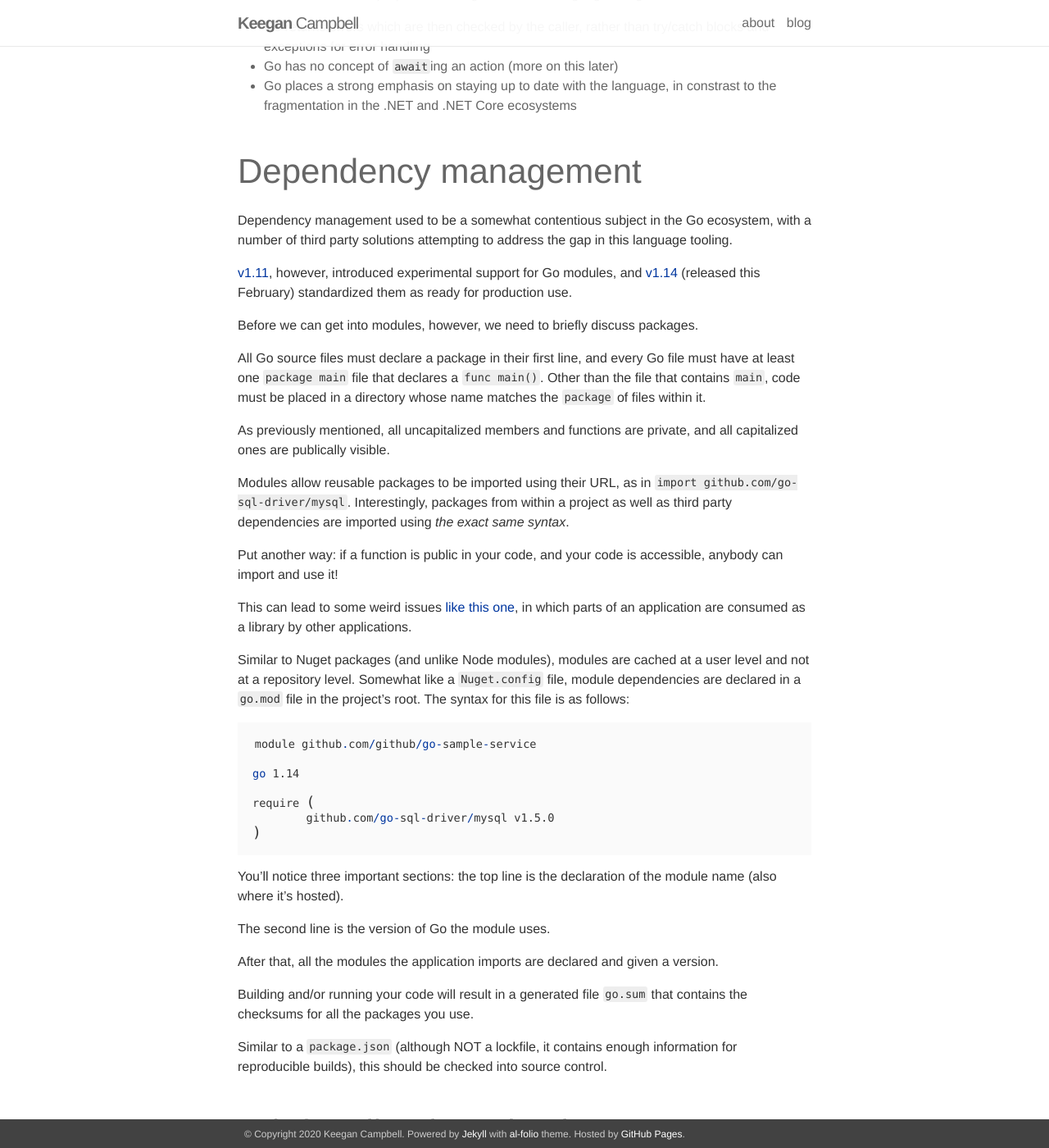
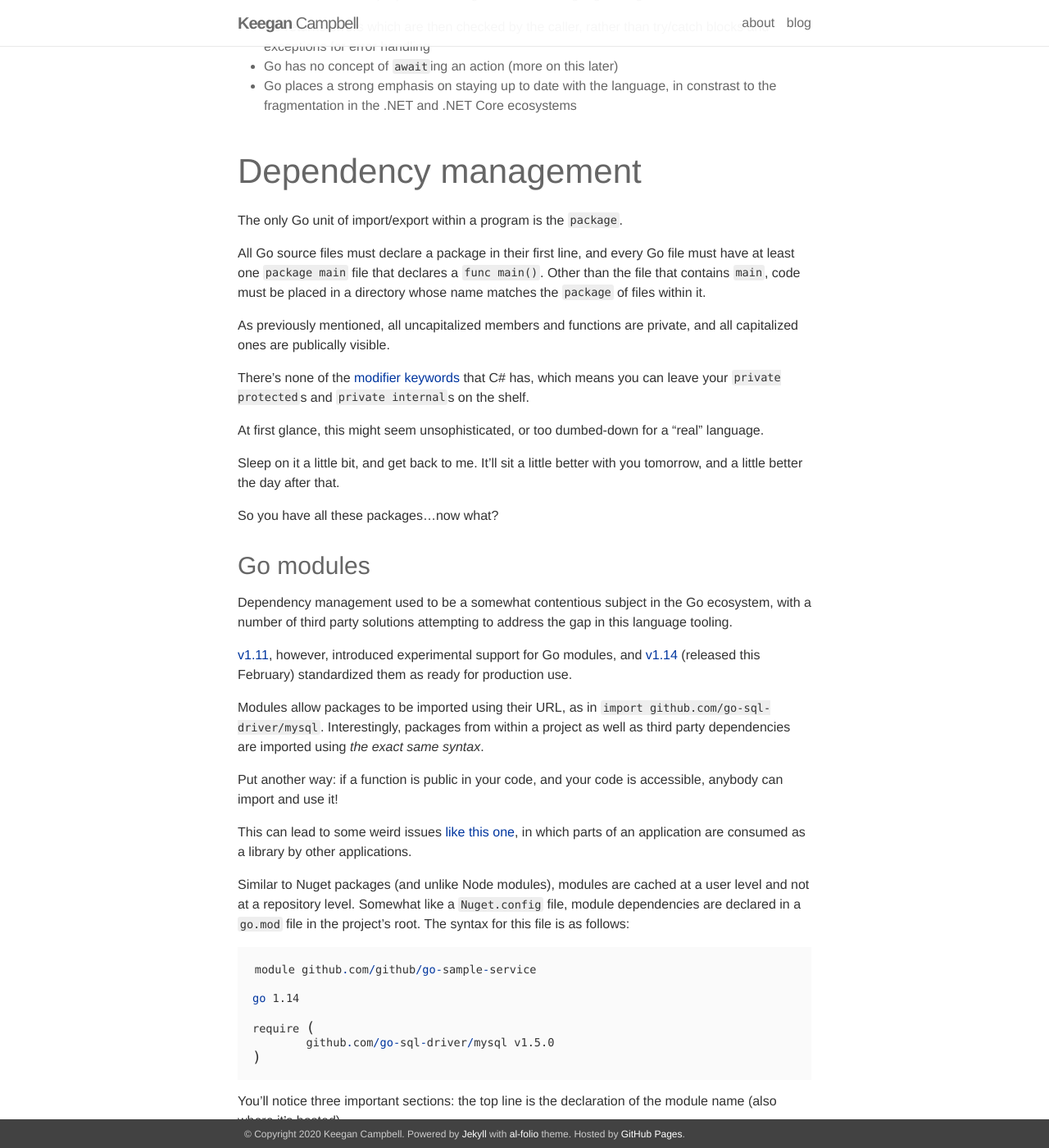
Before and after one commit to kfcampbell/kfcampbell.github.io, a Jekyll site: the page built from _posts/2020-05-21-go-for-csharp-people-part-one.markdown, in a window 1280 px wide and 1400 px high, scrolled down 2832 px. Shown: the whole window at 82% size. Built offline with Jekyll 4.4.1, drawn with Linux system fonts in a browser that asks for light colours; nearby versions of some CDN libraries.

Commit message:
Talk about packages before talking about modules

```diff
--- a/_posts/2020-05-21-go-for-csharp-people-part-one.markdown
+++ b/_posts/2020-05-21-go-for-csharp-people-part-one.markdown
@@ -87,17 +87,27 @@ Both Go and C# are:
 
 ## Dependency management
 
-Dependency management used to be a somewhat contentious subject in the Go ecosystem, with a number of third party solutions attempting to address the gap in this language tooling.
-
-[v1.11](https://golang.org/doc/go1.11), however, introduced experimental support for Go modules, and [v1.14](https://golang.org/doc/go1.14) (released this February) standardized them as ready for production use.
-
-Before we can get into modules, however, we need to briefly discuss packages.
+The only Go unit of import/export within a program is the `package`.
 
 All Go source files must declare a package in their first line, and every Go file must have at least one `package main` file that declares a `func main()`. Other than the file that contains `main`, code must be placed in a directory whose name matches the `package` of files within it.
 
 As previously mentioned, all uncapitalized members and functions are private, and all capitalized ones are publically visible.
 
-Modules allow reusable packages to be imported using their URL, as in `import github.com/go-sql-driver/mysql`. Interestingly, packages from within a project as well as third party dependencies are imported using _the exact same syntax_.
+There's none of the [modifier keywords](https://docs.microsoft.com/en-us/dotnet/csharp/programming-guide/classes-and-structs/access-modifiers) that C# has, which means you can leave your `private protected`s and `private internal`s on the shelf.
+
+At first glance, this might seem unsophisticated, or too dumbed-down for a "real" language.
+
+Sleep on it a little bit, and get back to me. It'll sit a little better with you tomorrow, and a little better the day after that.
+
+So you have all these packages...now what?
+
+### Go modules
+
+Dependency management used to be a somewhat contentious subject in the Go ecosystem, with a number of third party solutions attempting to address the gap in this language tooling.
+
+[v1.11](https://golang.org/doc/go1.11), however, introduced experimental support for Go modules, and [v1.14](https://golang.org/doc/go1.14) (released this February) standardized them as ready for production use.
+
+Modules allow packages to be imported using their URL, as in `import github.com/go-sql-driver/mysql`. Interestingly, packages from within a project as well as third party dependencies are imported using _the exact same syntax_.
 
 Put another way: if a function is public in your code, and your code is accessible, anybody can import and use it!
 
```
